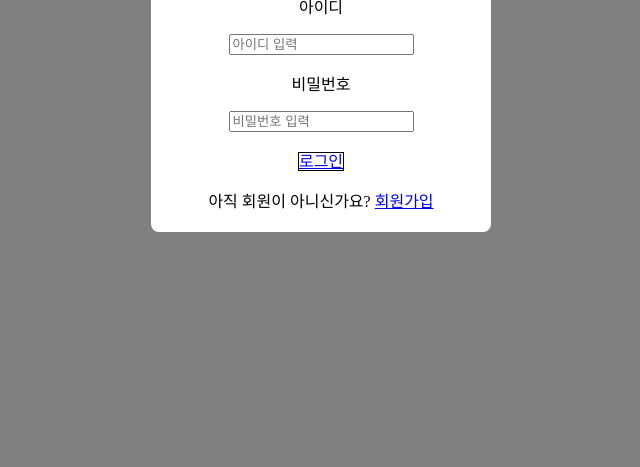
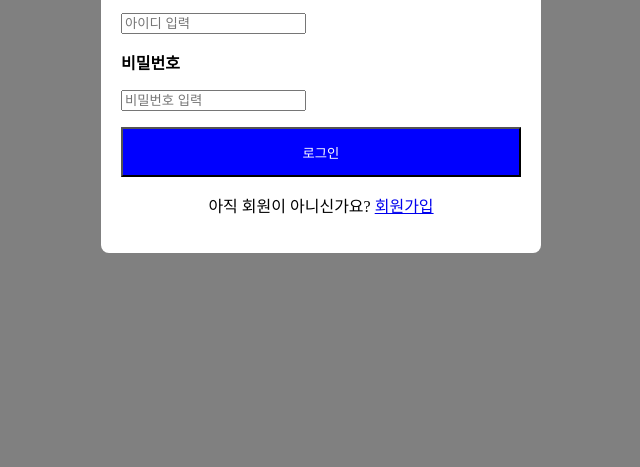
Before and after one commit to hms1218/instagram, a plain HTML site: page css/login.html in a window 1280 px wide. Shown: the part 349-816 px from the top of the page, without its empty margins (319-959 px from the left). Drawn offline with Linux system fonts and the light colour scheme.

Commit message:
250226 회원가입(수정)

```diff
--- a/css/login.html
+++ b/css/login.html
@@ -13,19 +13,64 @@
 
         .all{
             border-radius: 8px;
-            width: 300px;
+            width: 400px;
             justify-content: center;
             padding: 20px;
             background: white;
             align-self: center;
             margin: 0 auto;
+        }
+
+        h1{
             text-align: center;
         }
 
-        p > a{
-            border: 1px solid black;
+        div p{
+            text-align: left;
+            /* border: 1px solid green; */
         }
 
+        div p input{
+            /* width:  100%; */
+            /* box-sizing: border-box; */
+        }
+
+        .text{
+            font-weight: bold;
+        }
+
+        /* .login{
+            text-align: center;
+            background: blue;
+            padding: 15px;
+        }
+
+        .login input{
+            background: blue;
+            color: white;
+            border: none;
+        }
+
+        .login:hover{
+            background: purple;
+        } */
+
+        button{
+            /* border: 1px solid blue; */
+            width: 100%;
+            height: 50px;
+            background: blue;
+            color: white;
+        }
+
+        button:hover{
+            background: purple;
+        }
+
+
+        .foot{
+            text-align: center;
+        }
     </style>
 </head>
 <body>
@@ -33,18 +78,22 @@
         <h1>로그인</h1>
 
         <div>
-            <p>아이디</p>
-            <input type="text" placeholder="아이디 입력">
+            <p class="text">아이디</p>
+            <p><input type="text" placeholder="아이디 입력"></p>
+
+            <p class="text">비밀번호</p>
+            <p><input type="password" placeholder="비밀번호 입력"></p>
+
+            <!-- <p class="login">
+                <input type="button" value="로그인">
+
+            </p> -->
+            <button>로그인</button>
         </div>
 
-        <div>
-            <p>비밀번호</p>
-            <input type="password" placeholder="비밀번호 입력">
-        </div>
-
-        <p><a href="#">로그인</a></p>
-
-        아직 회원이 아니신가요? <a href="#">회원가입</a>
+        <p class="foot">
+            아직 회원이 아니신가요? <a href="#">회원가입</a>
+        </p>
     </div>
 </body>
 </html>
```
